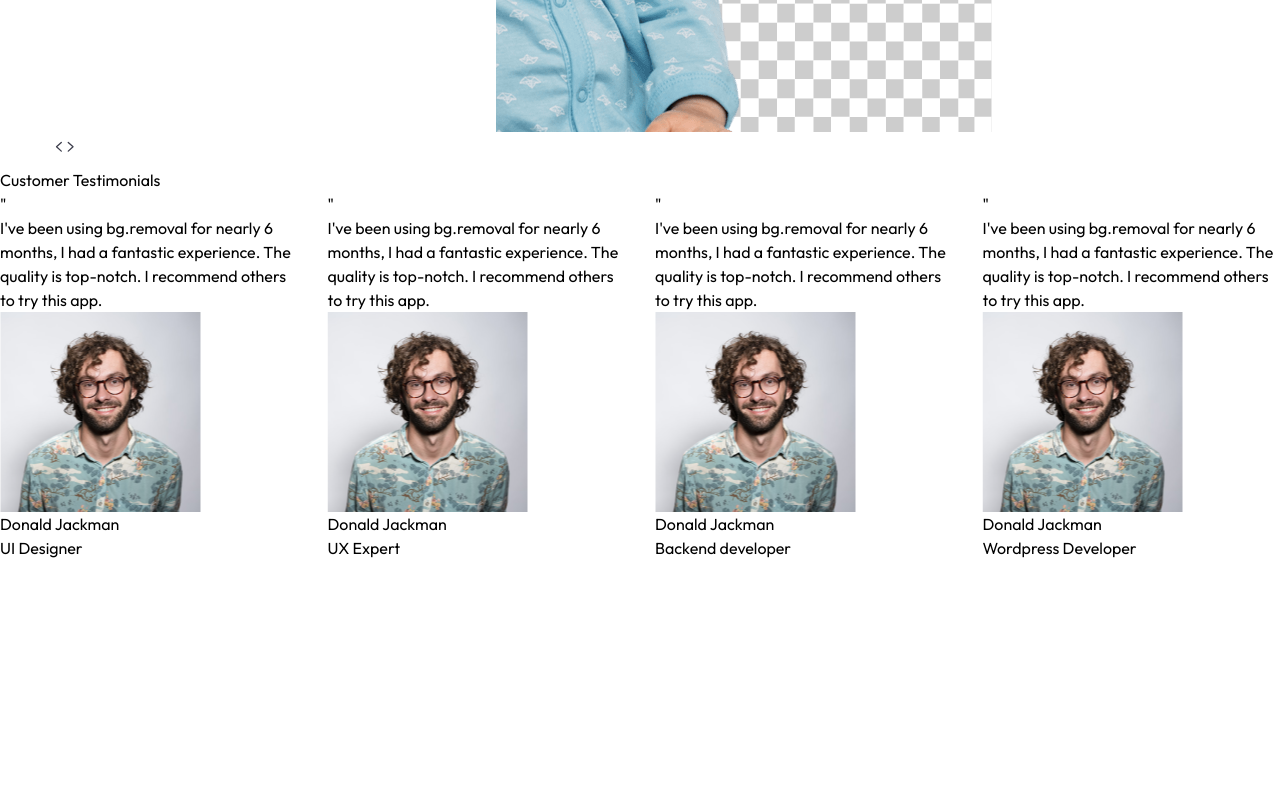
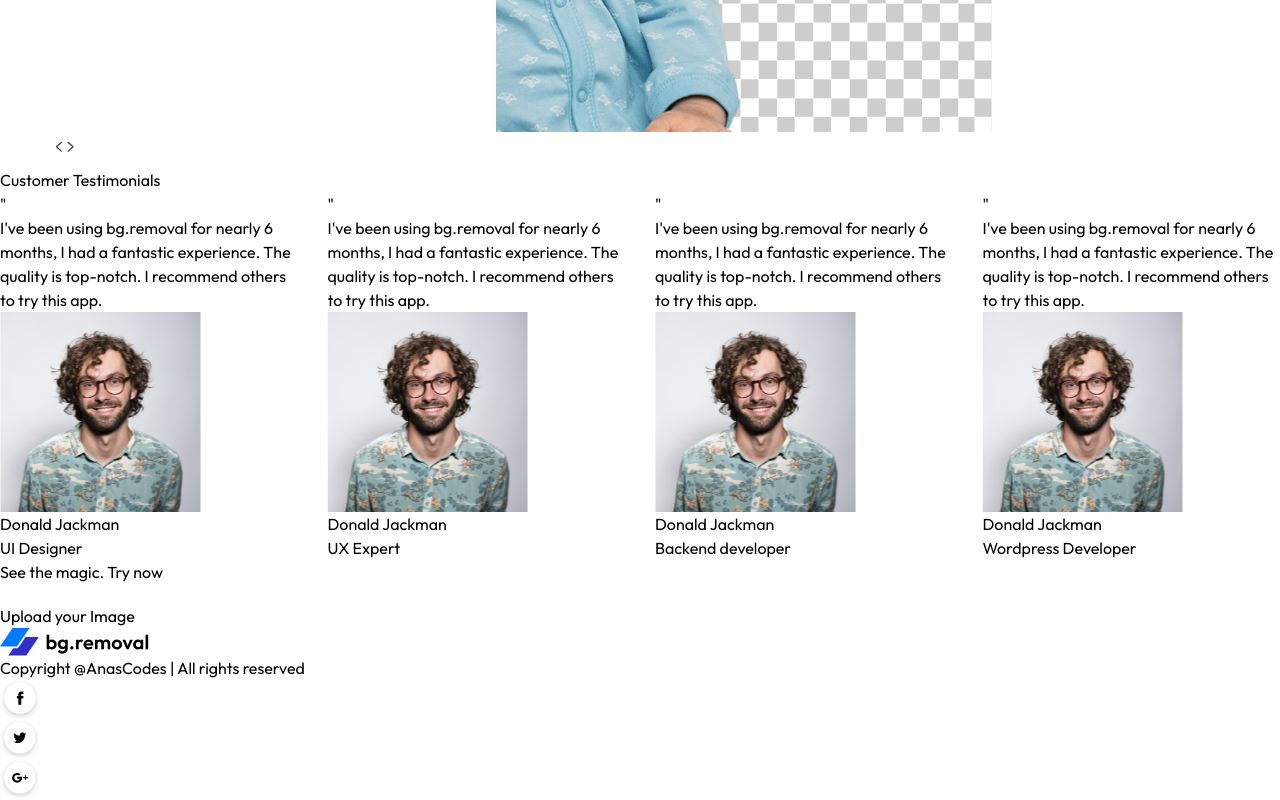
Before and after one commit to Anas-Farooq-codes/Background-Removal-Website, a React (Vite) app: page / in a window 1280 px wide. Shown: the part 2498-3298 px from the top of the page. Before the commit the page ends 3058 px from the top, so only its background shows below. Built offline with nearby package versions, Linux system fonts and the light colour scheme.

Commit message:
Added footer

```diff
--- a/src/App.jsx
+++ b/src/App.jsx
@@ -4,6 +4,7 @@
 import Result from './pages/Result'
 import BuyCredit from './pages/BuyCredit'
 import Navbar from './components/Navbar'
+import Footer from './components/footer'
 
 export const App = () => {
   return (
@@ -14,6 +15,7 @@
   <Route path='/result' element={<Result/>} />
   <Route path='/buy' element={<BuyCredit/>} />
 </Routes>
+<Footer/>
     </div>
   )
 }
--- a/src/components/Bgslider.jsx
+++ b/src/components/Bgslider.jsx
@@ -44,7 +44,7 @@
 
       {/* Title */}
       <h1 className='pb-12 sm:mb-5 text-center text-2xl md:text-3xl lg:text-4xl mt-20 font-semibold bg-gradient-to-r from-gray-900 to-gray-400 bg-clip-text text-transparent'>
-        Remove Background with High <br /> Quality and Accuracy
+        Remove Background with High <br /> <span className='bg-gradient-to-r from-violet-600 to-fuchsia-500 bg-clip-text text-transparent'>Quality</span> and <span className='bg-gradient-to-r from-violet-600 to-fuchsia-500 bg-clip-text text-transparent'>Accuracy</span>
       </h1>
 
       <div className='relative w-full max-w-3xl overflow-hidden m-auto rounded-xl'>
--- /dev/null
+++ b/src/components/Footer.jsx
@@ -0,0 +1,18 @@
+import React from 'react'
+import { assets } from '../assets/assets'
+
+const Footer = () => {
+  return (
+    <div className='flex items-center justify-between gap-4 px-4 lg:px-44 py-3'>
+        <img width={150} src={assets.logo} alt="" />
+        <p className='flex-1 border-1 border-gray-400 pl-4  md:text-lg text-gray-500 max-sm:hidden'>Copyright <span className='bg-gradient-to-r from-violet-600 to-fuchsia-500 bg-clip-text text-transparent'><a href="https://www.linkedin.com/in/anas-farooq06/">@AnasCodes</a></span> | All rights reserved </p>
+        <div className='flex gap-1'>
+            <a href=""><img width={40} src={assets.facebook_icon} alt="facebook" /></a>
+            <a href=""><img width={40} src={assets.twitter_icon} alt="twitter" /></a>
+            <a href=""><img width={40} src={assets.google_plus_icon} alt="google" /></a>
+        </div>
+    </div>
+  )
+}
+
+export default Footer
--- a/src/components/Testimonials.jsx
+++ b/src/components/Testimonials.jsx
@@ -21,7 +21,7 @@
   return (
     <div className='mx-5 sm:mx-28 '>
       {/* Title */}
-      <h1 className='mb-20 text-center text-2xl md:text-3xl lg:text-4xl py-5 font-semibold bg-gradient-to-r from-gray-900 to-gray-400 bg-clip-text text-transparent'>
+      <h1 className='md:mb-20 text-center text-2xl md:text-3xl lg:text-4xl py-5 font-semibold bg-gradient-to-r from-gray-900 to-gray-400 bg-clip-text text-transparent'>
         <span className='bg-gradient-to-r from-violet-600 to-fuchsia-500 bg-clip-text text-transparent'>Customer</span> Testimonials
       </h1>
 
@@ -46,7 +46,7 @@
           }}
         >
           {testimonialsData.map((item) => (
-            <SwiperSlide key={item.id} className='bg-white rounded-xl p-6 drop-shadow-md hover:scale-105 transition-all cursor-default'>
+            <SwiperSlide key={item.id} className='bg-white rounded-xl my-6 p-6 drop-shadow-md hover:scale-105 transition-all cursor-default'>
               <p className='bg-gradient-to-r from-violet-600 to-fuchsia-500 bg-clip-text text-transparent text-4xl'>"</p>
               <p className='text-sm text-gray-500'>{item.text}</p>
               <div className='flex items-center gap-3 mt-5'>
--- /dev/null
+++ b/src/components/Upload.jsx
@@ -0,0 +1,24 @@
+import React from 'react'
+import { assets } from '../assets/assets'
+
+const Upload = () => {
+  return (
+    <div>
+
+        {/* Title */}
+
+<h1 className='text-center text-2xl md:text-3xl lg:text-4xl mt-4 py-6 md:py-16 font-semibold bg-gradient-to-r from-gray-900 to-gray-400 bg-clip-text text-transparent'>See the <span className='bg-gradient-to-r from-violet-600 to-fuchsia-500 bg-clip-text text-transparent'>magic</span>. Try now</h1>
+
+<div className='text-center mb-24'>
+        <input type="file" name='' id='upload2' hidden/>
+        <label className='inline-flex gap-3 px-8 py-3.5 rounded-full cursor-pointer bg-gradient-to-r from-violet-600 to-fuchsia-500 m-auto hover:scale-105 transition-all duration-700' htmlFor="upload2">
+            <img width={20} src={assets.upload_btn_icon} alt="" />
+            <p className='text-white text-sm'>Upload your Image</p>
+        </label>
+    </div>
+
+    </div>
+  )
+}
+
+export default Upload
--- a/src/index.css
+++ b/src/index.css
@@ -6,6 +6,7 @@
 
 *{
     font-family: Outfit;
+
 }
 
 html{
--- a/src/pages/Home.jsx
+++ b/src/pages/Home.jsx
@@ -3,6 +3,8 @@
 import Steps from '../components/Steps'
 import Bgslider from '../components/Bgslider'
 import Testimonials from '../components/Testimonials'
+import Upload from '../components/Upload'
+
 
 const Home = () => {
   return (
@@ -11,7 +13,7 @@
     <Steps/>
     <Bgslider />
     <Testimonials />
-
+    <Upload/>
     </div>
   )
 }
```
